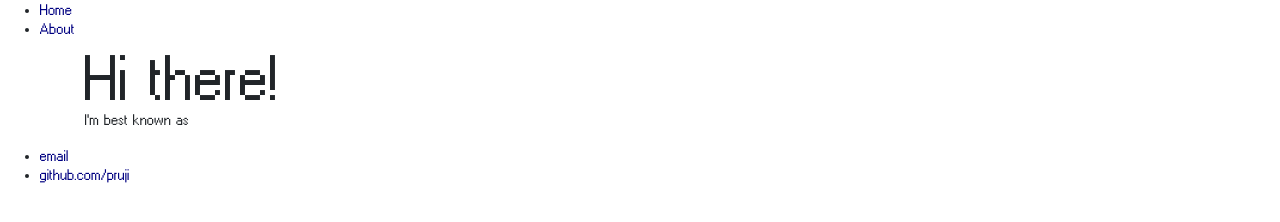
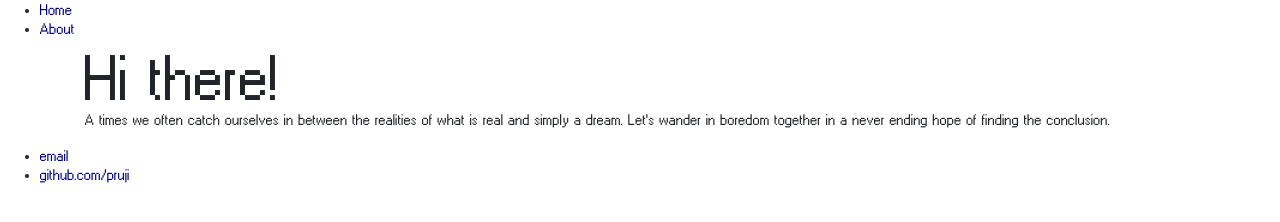
Before and after one commit to pruji/pruji.github.io, a plain HTML site: page index.html in a window 1280 px wide. Drawn offline with nearby package versions, Linux system fonts and the light colour scheme.

Commit message:
Update index.html

```diff
--- a/index.html
+++ b/index.html
@@ -20,7 +20,7 @@
 		<div class="container">
     			<div class="blurb">
         			<h1>Hi there!</h1>
-				<p>I'm best known as </p>
+				<p>A times we often catch ourselves in between the realities of what is real and simply a dream. Let's wander in boredom together in a never ending hope of finding the conclusion.</p>
     			</div><!-- /.blurb -->
 		</div><!-- /.container -->
 		<footer>
```
